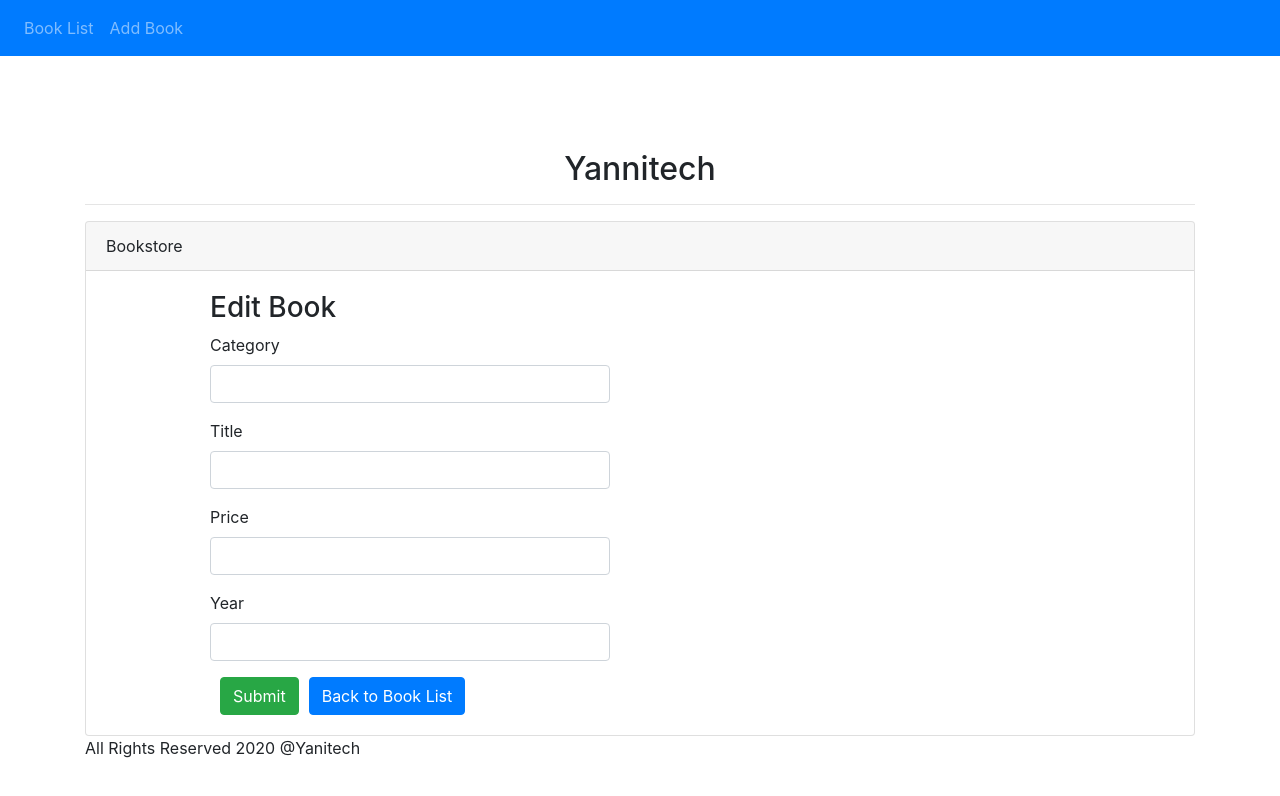
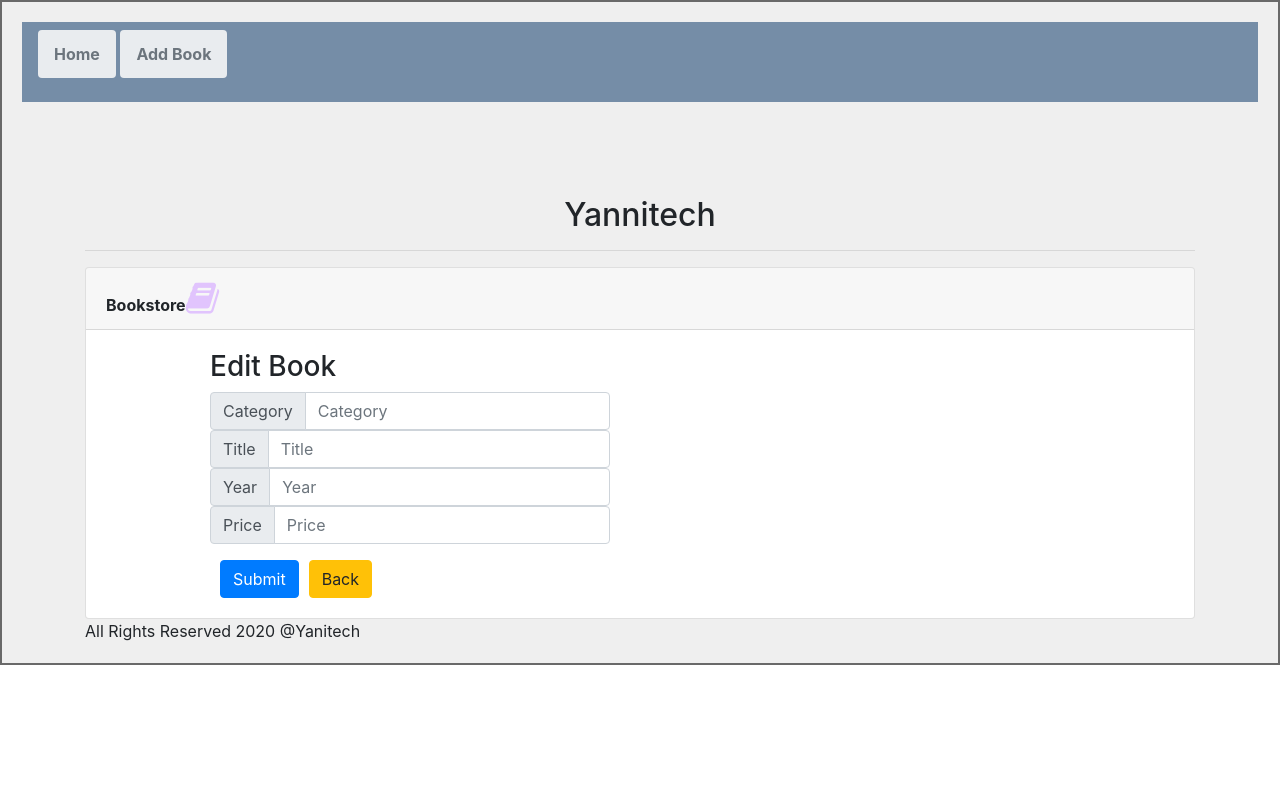
Before and after one commit to segwatlhe/yannitech-app, an Angular app: page /update/1 in a window 1280 px wide. Shown: the top 796 px of the page. Built offline with nearby package versions, Linux system fonts and the light colour scheme; no server answers.

Commit message:
font-awesome

```diff
--- a/src/app/app.component.html
+++ b/src/app/app.component.html
@@ -1,15 +1,24 @@
 <nav class="navbar navbar-expand-sm bg-primary navbar-dark">
   <!-- Links -->
+  <link rel="stylesheet" href="https://cdnjs.cloudflare.com/ajax/libs/font-awesome/4.7.0/css/font-awesome.min.css">
   <ul class="navbar-nav">
-    <li class="nav-item">
-        <a routerLink="books" class="nav-link" routerLinkActive="active">Book List</a>
-    </li>
-    <li class="nav-item">
-        <a routerLink="add" class="nav-link" routerLinkActive="active">Add Book</a>
-    </li>
+
+    <nav aria-label="breadcrumb">
+      <ol class="breadcrumb">
+        <a routerLink="books" class="breadcrumb-item active" aria-current="page" routerLinkActive="active"><b>Home</b></a>
+      </ol>
+    </nav>
+    &nbsp;
+    <nav aria-label="breadcrumb">
+      <ol class="breadcrumb">
+        <a routerLink="add" class="breadcrumb-item active" aria-current="page" routerLinkActive="active"><b>Add Book</b></a>
+      </ol>
+    </nav>
+
   </ul>
 </nav>
-<div class="container" style="margin-top: 70px;">
+<div class="body">
+<div class="container-md" style="margin-top: 70px;">
   <br>
   <h2 style="text-align: center;">{{title}}</h2>
   <hr>
@@ -18,13 +27,11 @@
     <div class="col-sm-12">
   <div class="card w-100">
     <div class="card-header">
-      Bookstore
+      <b>Bookstore</b> <i class="fa fa-book " style="font-size:36px;color:rgb(225, 196, 253)"></i>
     </div>
     <div class="card-body">
       <div class="col-sm-10 offset-sm-1">
-    <!-- <div class="card-body"> -->
-  <router-outlet></router-outlet>
-    <!-- </div> -->
+        <router-outlet></router-outlet>
       </div>
     </div>
   </div>
@@ -33,7 +40,7 @@
 
 
 </div>
-
+</div>
 <footer class="footer">
   <div class="container">
       <span>All Rights Reserved 2020 @Yanitech</span>
--- a/src/app/app.component.scss
+++ b/src/app/app.component.scss
@@ -0,0 +1,16 @@
+// .body {
+//     padding-top: 50px;
+//     padding-bottom: 10px;
+//     background-color: rgb(240, 68, 231);
+//   }
+
+  :host {
+    border: 2px solid dimgray;
+    display: block;
+    padding: 20px;
+    background-color: #efefef;
+}
+
+.bg-primary {
+  background-color: #758da7!important;
+}
--- a/src/app/app.module.ts
+++ b/src/app/app.module.ts
@@ -13,6 +13,8 @@ import { FormsModule } from '@angular/forms';
 import { BrowserAnimationsModule } from '@angular/platform-browser/animations';
 import { ToastrModule } from 'ngx-toastr';
 import { CreateAuthorComponent } from './create-author/create-author.component';
+import { FontAwesomeModule } from '@fortawesome/angular-fontawesome';
+
 
 @NgModule({
   declarations: [
@@ -29,7 +31,8 @@ import { CreateAuthorComponent } from './create-author/create-author.component';
     FormsModule,
     HttpClientModule,
     BrowserAnimationsModule,
-    ToastrModule.forRoot()
+    ToastrModule.forRoot(),
+    FontAwesomeModule,
   ],
   providers: [],
   bootstrap: [AppComponent]
--- a/src/app/book-details/book-details.component.html
+++ b/src/app/book-details/book-details.component.html
@@ -18,4 +18,4 @@
 
 <br>
 <br>
-<button (click)="list()" class="btn btn-primary">Back to Book List</button><br>
+<button (click)="list()" class="btn btn-warning" style="margin-left: 10px">Back</button><br>
--- a/src/app/book-list/book-list.component.html
+++ b/src/app/book-list/book-list.component.html
@@ -1,9 +1,16 @@
 <body>
   <div class="panel panel-primary">
     <div class="panel-heading">
-      <h2>Book List</h2>
+      <h2>Book List<i class="fa fa-quote-left fa-0x fa-pull-left fa-border"></i><i class="fa fa-quote-right fa-0x fa-pull-left fa-border"></i></h2>
     </div>
     <div class="panel-body">
+
+      <div class="input-group">
+        <input type="text" autocomplete="off" class="form-control"
+        name="search" placeholder="Search for a book..." aria-describedby="basic-addon1">
+        <button type="submit"><i class="fa fa-search" style="font-size:48;color:green;"></i></button>
+      </div>
+
       <table class="table table-striped">
         <thead class="thead-dark">
           <tr>
@@ -21,10 +28,10 @@
             <td>{{book.year}}</td>
             <td>{{book.price}}</td>
             <td>
-              <button (click)="deleteBook(book.id)" class="btn btn-danger" style="margin-left: 10px">Delete Book</button>
-              <button (click)="updateBook(book.id)" class="btn btn-warning" style="margin-left: 10px">Update Book</button>
-              <button (click)="addAuthor(book.id)" class="btn btn-success" style="margin-left: 10px">Add Author</button>
-              <button (click)="bookDetails(book.id)" class="btn btn-info" style="margin-left: 10px">Details</button>
+              <button (click)="deleteBook(book.id)" class="btn btn-danger" data-toggle="tooltip" data-placement="top" title="Delete Book" style="margin-left: 10px">Remove <i class="fa fa-trash" style="font-size:24px"></i></button>
+              <button (click)="updateBook(book.id)" class="btn btn-warning" data-toggle="tooltip" data-placement="top" title="Edit Book" style="margin-left: 10px">Edit <i class="fa fa-pencil" style="font-size:24px"></i></button>
+              <button (click)="bookDetails(book.id)" class="btn btn-info" data-toggle="tooltip" data-placement="top" title="View Details about Book" style="margin-left: 10px">Details <i class="fa fa-file-text-o" style="font-size:24px"></i></button>
+              <button (click)="addAuthor(book.id)" class="btn btn-primary" data-toggle="tooltip" data-placement="top" title="Add Book Author/s" style="margin-left: 10px">Add Author <i class="fa fa-user-plus" style="font-size:24px"></i></button>
             </td>
           </tr>
         </tbody>
--- a/src/app/create-author/create-author.component.html
+++ b/src/app/create-author/create-author.component.html
@@ -1,42 +1,20 @@
     <h3>Add Author</h3>
 <div [hidden]="submitted" style="width: 400px;">
   <form #addAuthor = "ngForm" (ngSubmit) = "onSubmit(addAuthor.value)">
- <!--    <div class="form-group">
-      <label for="name">Category</label>
-      <input type="text" class="form-control" id="category" disabled="true" required [(ngModel)]="book.category" name="category">
-    </div>
 
     <div class="form-group">
-      <label for="name">Title</label>
-      <input type="text" class="form-control" id="title" disabled="true" required [(ngModel)]="book.title" name="title">
-    </div>
-
-    <div class="form-group">
-      <label for="name">Price</label>
-      <input type="text" class="form-control" id="price" disabled="true" required [(ngModel)]="book.price" name="price">
-    </div>
-
-    <div class="form-group">
-      <label for="name">Year</label>
-      <input type="text" class="form-control" id="year" disabled="true" required [(ngModel)]="book.year" name="year">
-    </div>
-    -->
-
-    <div class="form-group">
-      <label for="name">Author</label>
+    <div class="input-group">
+      <div class="input-group-prepend">
+        <span class="input-group-text">Author</span>
+      </div>
       <input type="text" placeholder="Name Initial. Surname" autocomplete="off" class="form-control" id="author" required [(ngModel)]="book.author" name="author">
     </div>
-    <!-- <div class="form-group">
-      <label for="name">Author Initials</label>
-      <input type="text" placeholder="Author Initials" autocomplete="off" class="form-control" id="initial"  required [(ngModel)]="book.initial" name="initial">
-    </div>
-    <div class="form-group">
-      <label for="name">Author Surname</label>
-      <input type="text" placeholder="Author Surname" autocomplete="off" class="form-control" id="surname" required [(ngModel)]="book.surname" name="surname">
-    </div> -->
+  </div>
 
-    <button type="submit" class="btn btn-success" style="margin-left: 10px"><a onClick="window.location.reload()"></a>Submit</button>
-    <button (click)="list()" class="btn btn-primary" style="margin-left: 10px">Back to Book List</button><br>
+    <!-- <button type="submit" class="btn btn-success" style="margin-left: 10px"><a onClick="window.location.reload()"></a>Submit</button>
+ -->
+    <button type="submit" class="btn btn-primary" style="margin-left: 10px">Submit</button>
+    <button (click)="list()" class="btn btn-warning" style="margin-left: 10px">Back</button><br>
   </form>
 
 </div>
@@ -58,7 +36,10 @@
           <!-- <td>{{book.initial}}</td>
           <td>{{book.surname}}</td> -->
           <td>
-             <button (click)="deleteAuthor(book.id)" class="btn btn-danger btn-sm" style="margin-left: 10px"><a onClick="window.location.reload()"></a>Remove Author</button>
+             <button (click)="deleteAuthor(book.id)" class="btn btn-danger btn-sm"
+             style="margin-left: 10px">
+             <a onClick="window.location.reload()"></a>
+             Remove Author <i class="fa fa-user-times" style="font-size:24px"></i></button>
          <!--   <button (click)="updateAuthor(book.id)" class="btn btn-warning btn-sm" style="margin-left: 10px">Update Author</button>
             <button (click)="addAuthor(book.id)" class="btn btn-success" style="margin-left: 10px">Add Author</button>
             <button (click)="bookDetails(book.id)" class="btn btn-info" style="margin-left: 10px">Details</button> -->
--- a/src/app/create-book/create-book.component.html
+++ b/src/app/create-book/create-book.component.html
@@ -2,25 +2,36 @@
 <div [hidden]="submitted" style="width: 400px;">
   <form (ngSubmit)="onSubmit()">
     <div class="form-group">
-      <label for="category">Category</label>
+    <div class="input-group">
+      <div class="input-group-prepend">
+        <span class="input-group-text">Category</span>
+      </div>
       <input type="text" required placeholder="Category" autocomplete="off" class="form-control" id="category" required [(ngModel)]="book.category" name="category">
     </div>
 
-    <div class="form-group">
-      <label for="title">Title</label>
+    <div class="input-group">
+      <div class="input-group-prepend">
+        <span class="input-group-text">Title</span>
+      </div>
       <input type="text" required placeholder="Title" autocomplete="off" class="form-control" id="title" required [(ngModel)]="book.title" name="title">
     </div>
 
-    <div class="form-group">
-      <label for="year">Year</label>
+    <div class="input-group">
+      <div class="input-group-prepend">
+        <span class="input-group-text">Year</span>
+      </div>
       <input type="text" required placeholder="Year" autocomplete="off" class="form-control" id="year" required [(ngModel)]="book.year" name="year">
     </div>
 
-    <div class="form-group">
-      <label for="price">Price</label>
+    <div class="input-group">
+      <div class="input-group-prepend">
+        <span class="input-group-text">Price</span>
+      </div>
       <input type="number" required="true" placeholder="Price" autocomplete="off" class="form-control" id="price" required [(ngModel)]="book.price" name="price">
     </div>
+    </div>
+    <button type="submit" class="btn btn-primary" style="margin-left: 10px">Submit</button>
+    <button (click)="list()" class="btn btn-warning" style="margin-left: 10px">Back</button><br>
 
-    <button type="submit" class="btn btn-success">Submit</button>
   </form>
 </div>
--- a/src/app/create-book/create-book.component.ts
+++ b/src/app/create-book/create-book.component.ts
@@ -42,4 +42,7 @@ export class CreateBookComponent implements OnInit {
   gotoList() {
     this.router.navigate(['/books']);
   }
+  list(){
+    this.router.navigate(['books']);
+  }
 }
--- a/src/app/update-book/update-book.component.html
+++ b/src/app/update-book/update-book.component.html
@@ -2,26 +2,35 @@
 <div [hidden]="submitted" style="width: 400px;">
   <form name="form" (ngSubmit)="onSubmit()">
     <div class="form-group">
-      <label for="name">Category</label>
-      <input type="text" class="form-control" id="category" required [(ngModel)]="book.category" name="category">
+    <div class="input-group">
+      <div class="input-group-prepend">
+        <span class="input-group-text">Category</span>
+      </div>
+      <input type="text" required placeholder="Category" autocomplete="off" class="form-control" id="category" required [(ngModel)]="book.category" name="category">
     </div>
 
-    <div class="form-group">
-      <label for="name">Title</label>
-      <input type="text" class="form-control" id="title" required [(ngModel)]="book.title" name="title">
+    <div class="input-group">
+      <div class="input-group-prepend">
+        <span class="input-group-text">Title</span>
+      </div>
+      <input type="text" required placeholder="Title" autocomplete="off" class="form-control" id="title" required [(ngModel)]="book.title" name="title">
     </div>
 
-    <div class="form-group">
-      <label for="name">Price</label>
-      <input type="text" class="form-control" id="price" required [(ngModel)]="book.price" name="price">
+    <div class="input-group">
+      <div class="input-group-prepend">
+        <span class="input-group-text">Year</span>
+      </div>
+      <input type="text" required placeholder="Year" autocomplete="off" class="form-control" id="year" required [(ngModel)]="book.year" name="year">
     </div>
 
-    <div class="form-group">
-      <label for="name">Year</label>
-      <input type="text" class="form-control" id="year" required [(ngModel)]="book.year" name="year">
+    <div class="input-group">
+      <div class="input-group-prepend">
+        <span class="input-group-text">Price</span>
+      </div>
+      <input type="number" required="true" placeholder="Price" autocomplete="off" class="form-control" id="price" required [(ngModel)]="book.price" name="price">
     </div>
-
-    <button type="submit" class="btn btn-success" style="margin-left: 10px">Submit</button>
-    <button (click)="list()" class="btn btn-primary" style="margin-left: 10px">Back to Book List</button><br>
+    </div>
+    <button type="submit" class="btn btn-primary" style="margin-left: 10px">Submit</button>
+    <button (click)="list()" class="btn btn-warning" style="margin-left: 10px">Back</button><br>
   </form>
 </div>
```
Also changed, not shown: package.json (+7 -0 lines), 1 other file (tests, documents, lock files or other folders).
